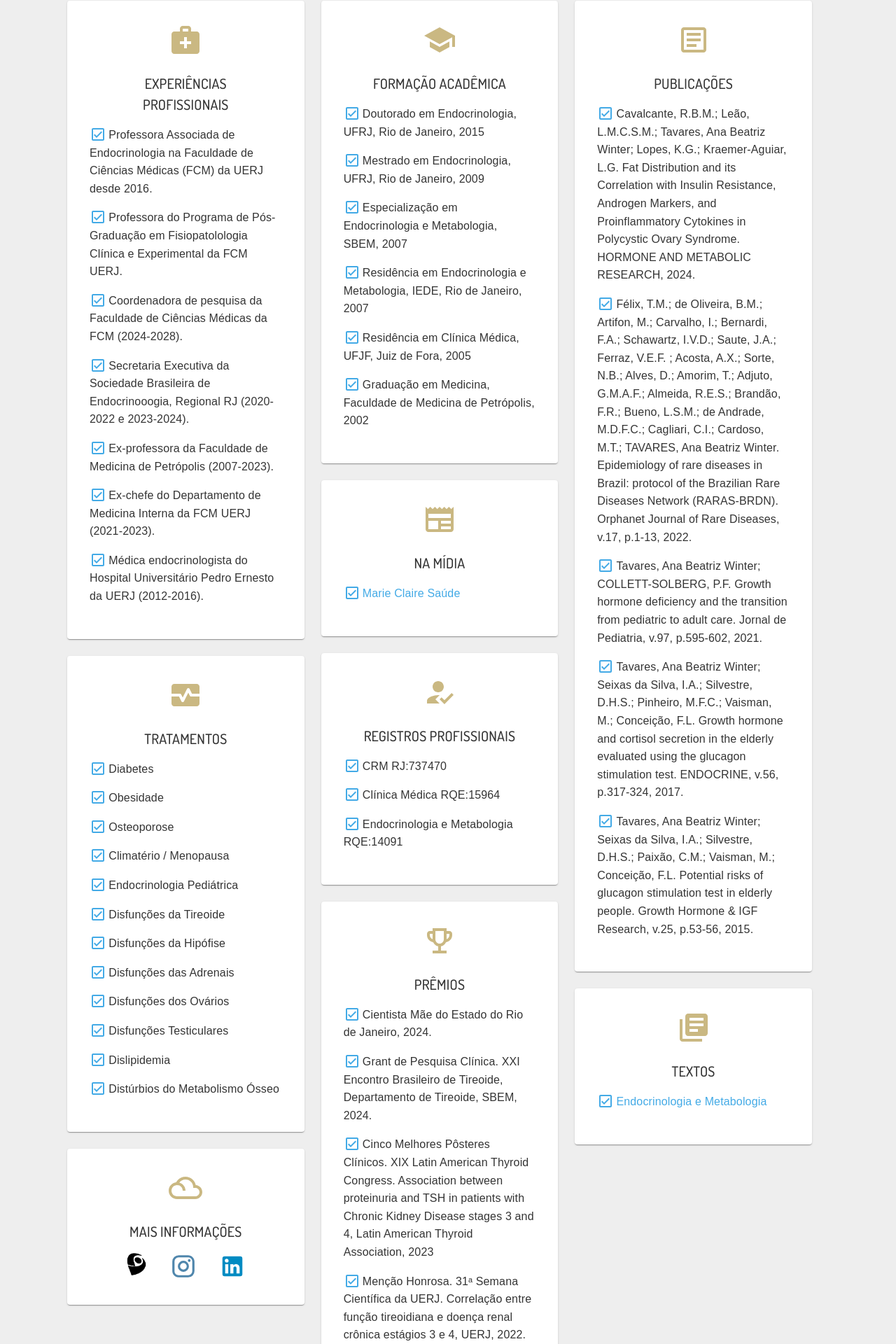
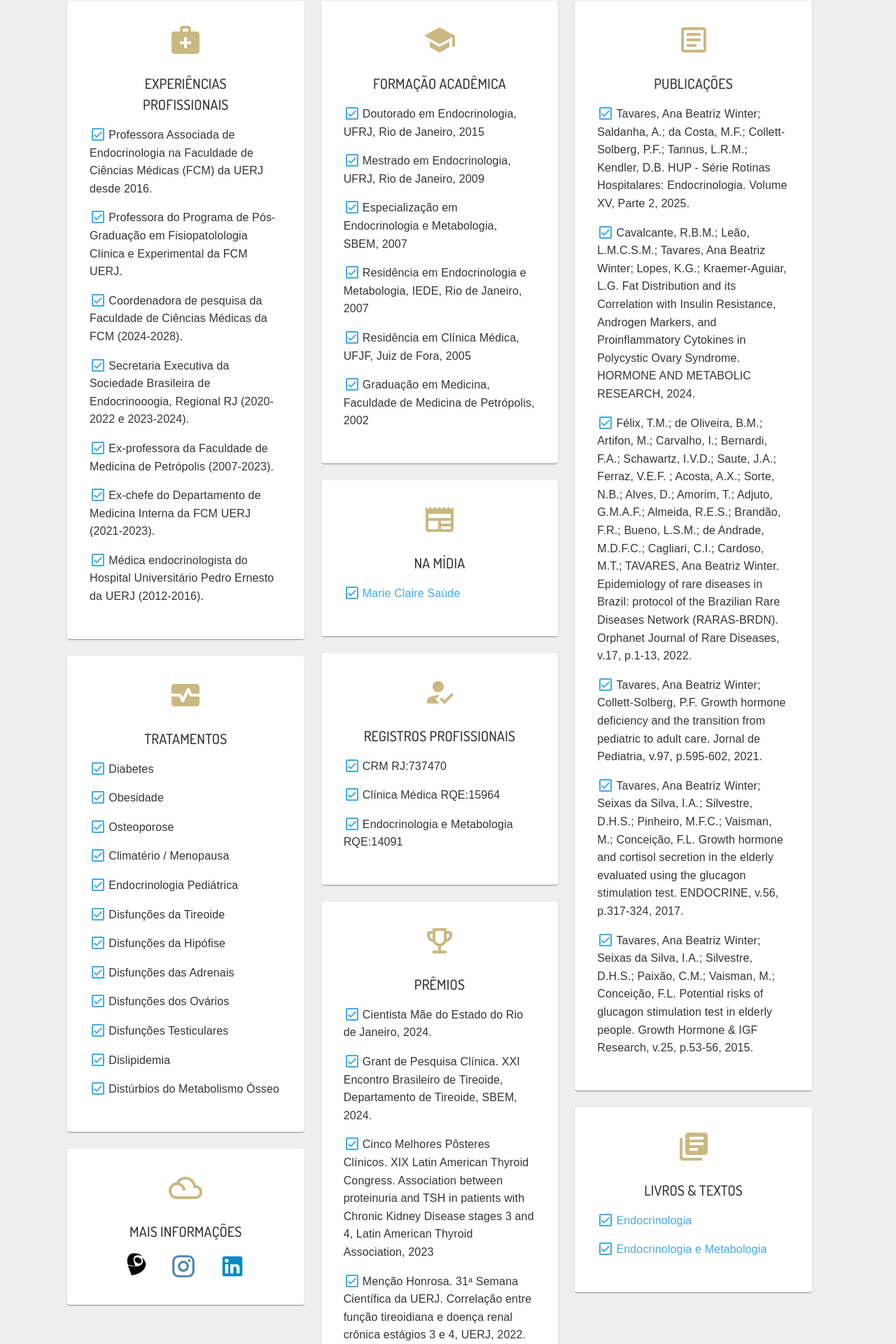
Before and after one commit to bahiensed/anabeatriz, a Next.js app: page / in a window 1280 px wide. Shown: the part 974-2894 px from the top of the page at 70% size. Built offline with nearby package versions, Linux system fonts and the light colour scheme.

Commit message:
update: book

```diff
--- a/constants/index.ts
+++ b/constants/index.ts
@@ -43,9 +43,10 @@ export const cards = [
     title: "Publicações",
     icon: ArticleOutlined,
     content: [
+      "Tavares, Ana Beatriz Winter; Saldanha, A.; da Costa, M.F.; Collett-Solberg, P.F.; Tannus, L.R.M.; Kendler, D.B. HUP - Série Rotinas Hospitalares: Endocrinologia. Volume XV, Parte 2, 2025.",
       "Cavalcante, R.B.M.; Leão, L.M.C.S.M.; Tavares, Ana Beatriz Winter; Lopes, K.G.; Kraemer-Aguiar, L.G. Fat Distribution and its Correlation with Insulin Resistance, Androgen Markers, and Proinflammatory Cytokines in Polycystic Ovary Syndrome. HORMONE AND METABOLIC RESEARCH, 2024.",
       "Félix, T.M.; de Oliveira, B.M.; Artifon, M.; Carvalho, I.; Bernardi, F.A.; Schawartz, I.V.D.; Saute, J.A.; Ferraz, V.E.F. ; Acosta, A.X.; Sorte, N.B.; Alves, D.; Amorim, T.; Adjuto, G.M.A.F.; Almeida, R.E.S.; Brandão, F.R.; Bueno, L.S.M.; de Andrade, M.D.F.C.; Cagliari, C.I.; Cardoso, M.T.; TAVARES, Ana Beatriz Winter. Epidemiology of rare diseases in Brazil: protocol of the Brazilian Rare Diseases Network (RARAS-BRDN). Orphanet Journal of Rare Diseases, v.17, p.1-13, 2022.",
-      "Tavares, Ana Beatriz Winter; COLLETT-SOLBERG, P.F. Growth hormone deficiency and the transition from pediatric to adult care. Jornal de Pediatria, v.97, p.595-602, 2021.",
+      "Tavares, Ana Beatriz Winter; Collett-Solberg, P.F. Growth hormone deficiency and the transition from pediatric to adult care. Jornal de Pediatria, v.97, p.595-602, 2021.",
       "Tavares, Ana Beatriz Winter; Seixas da Silva, I.A.; Silvestre, D.H.S.; Pinheiro, M.F.C.; Vaisman, M.; Conceição, F.L. Growth hormone and cortisol secretion in the elderly evaluated using the glucagon stimulation test. ENDOCRINE, v.56, p.317-324, 2017.",
       "Tavares, Ana Beatriz Winter; Seixas da Silva, I.A.; Silvestre, D.H.S.; Paixão, C.M.; Vaisman, M.; Conceição, F.L. Potential risks of glucagon stimulation test in elderly people. Growth Hormone & IGF Research, v.25, p.53-56, 2015."
     ],
@@ -103,9 +104,13 @@ export const cards = [
     check: CheckBoxOutlined,
   },
   {
-    title: "Textos",
+    title: "Livros & Textos",
     icon: LibraryBooks,
     content: [
+            {
+        text: "Endocrinologia",
+        link: "https://share.google/uWM4aP8jOIsimwVWb",
+      },
       {
         text: "Endocrinologia e Metabologia",
         link: "/endocrinologia-e-metabologia",
@@ -145,6 +150,10 @@ export const images = [
   {
     url: "/images/anabeatriz.jpeg",
     alt: "Ana Beatriz",
+  },
+  {
+    url: "/images/book.jpeg",
+    alt: "Autógrafo",
   },
   {
     url: "/images/maca.jpeg",
```
Also changed, not shown: public/images/book.jpeg (added), 1 other file (tests, documents, lock files or other folders).
